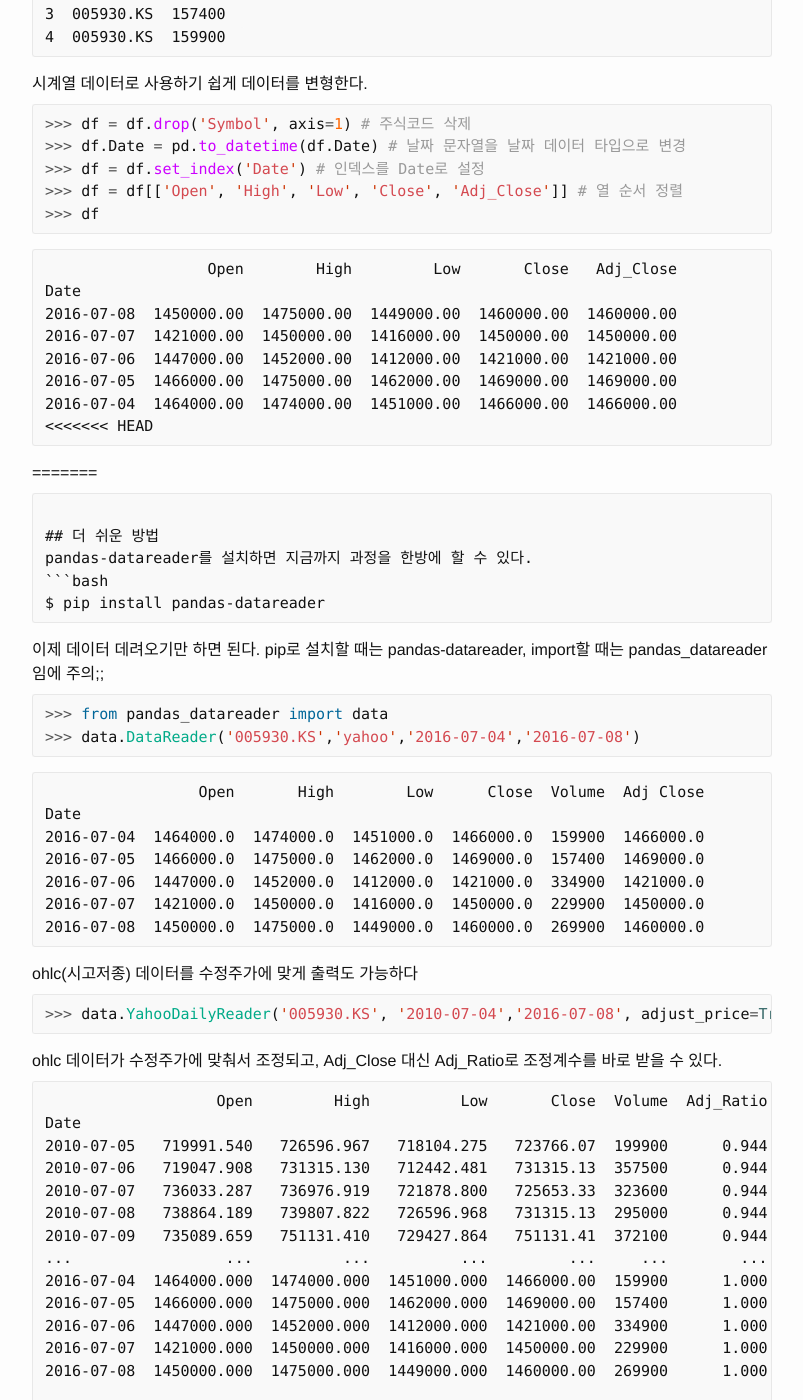
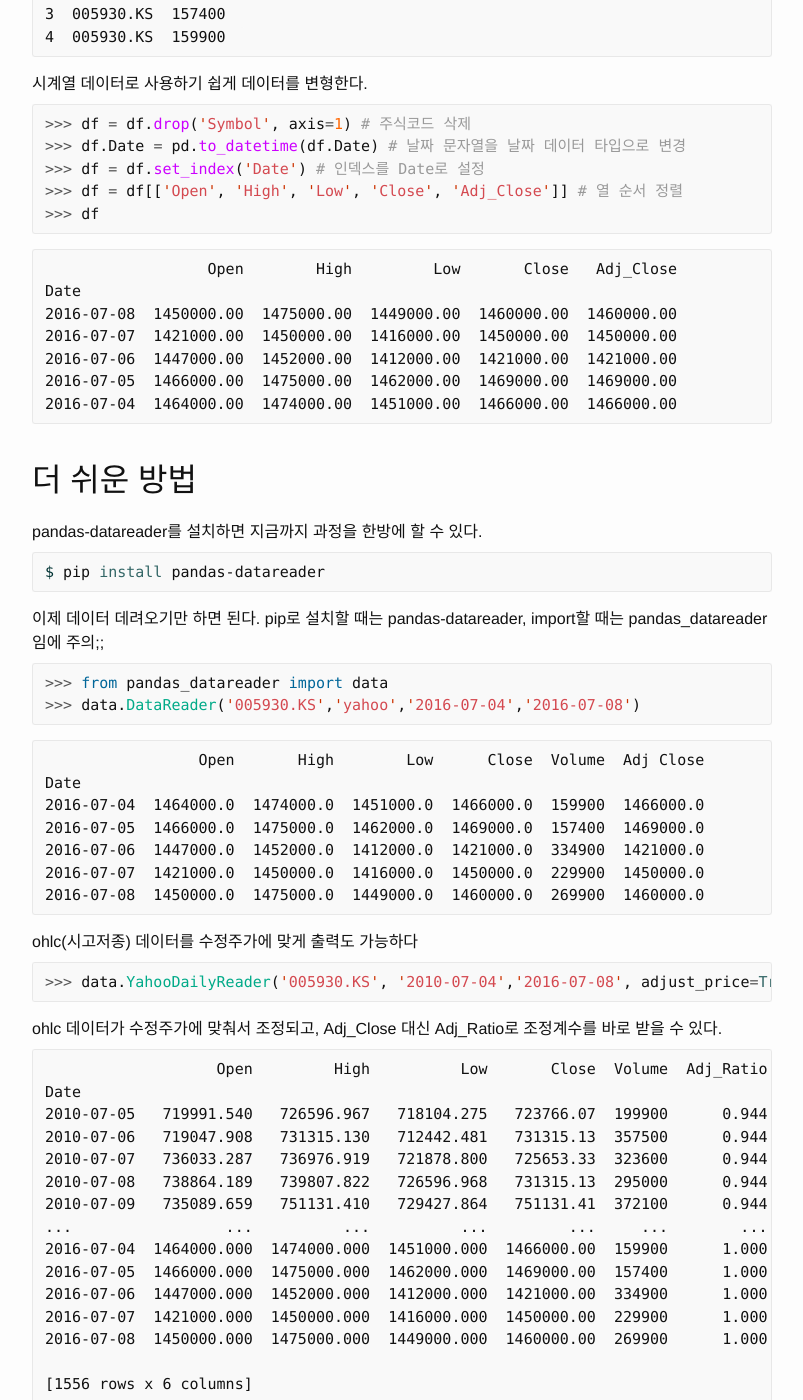
Before and after one commit to MinjeJeon/learningstock, a Jekyll site: the page built from _posts/2016-07-08-getting-data-from-yahoo-finance.md, in a window 1280 px wide and 1400 px high, scrolled down 2063 px. Shown: the whole window, without its empty margins (238-1041 px from the left). Built offline with Jekyll 4.4.1, drawn with Linux system fonts in a browser that asks for light colours; comment, search, counter and statistics services are not loaded.

Commit message:
포스트 수정

````diff
--- a/_posts/2016-07-08-getting-data-from-yahoo-finance.md
+++ b/_posts/2016-07-08-getting-data-from-yahoo-finance.md
@@ -116,9 +116,6 @@ Date
 2016-07-06  1447000.00  1452000.00  1412000.00  1421000.00  1421000.00
 2016-07-05  1466000.00  1475000.00  1462000.00  1469000.00  1469000.00
 2016-07-04  1464000.00  1474000.00  1451000.00  1466000.00  1466000.00
-<<<<<<< HEAD
-```
-=======
 ```
 
 ## 더 쉬운 방법
````
Also changed, not shown: other parts of _posts/2016-07-08-getting-data-from-yahoo-finance.md (+0 -1 lines).
